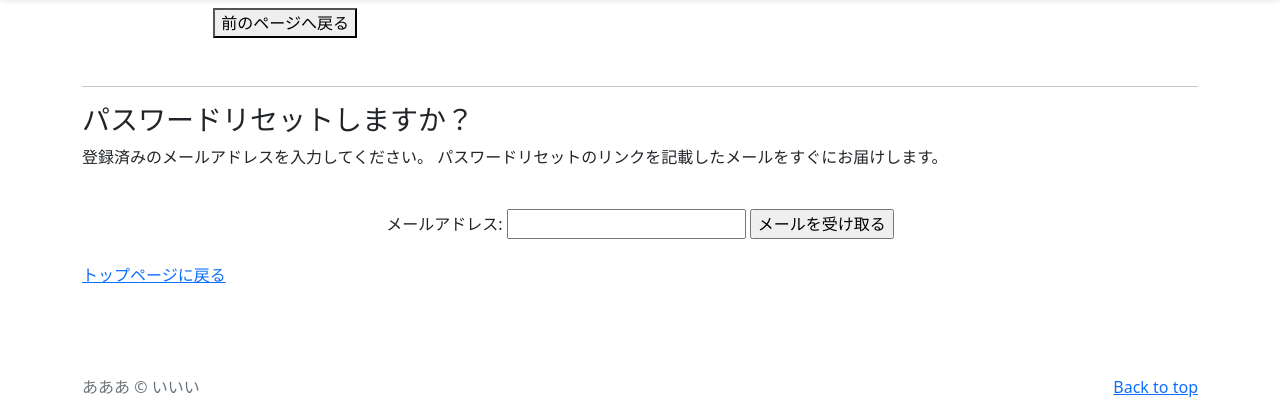
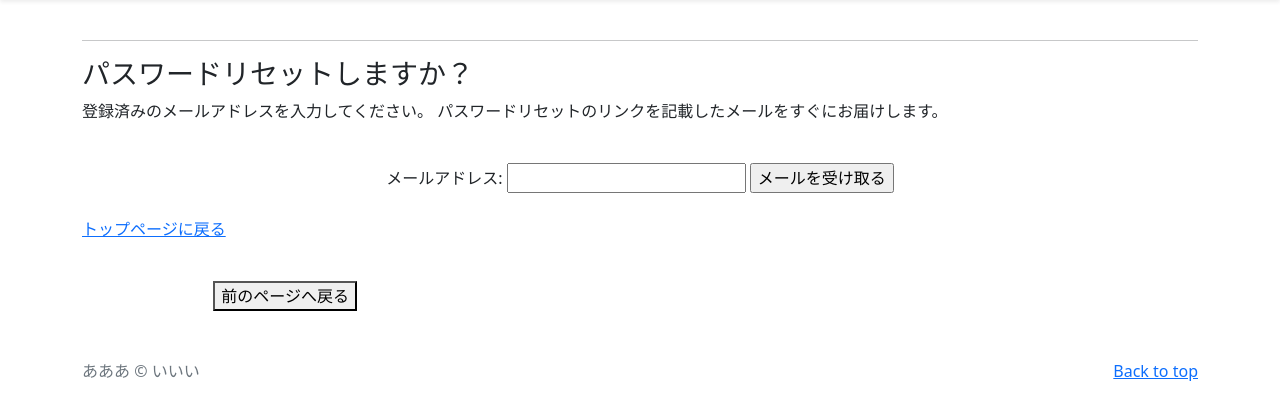
Before and after one commit to VCtoyohitotakeuchi/Picsta_Project3, a Django app: page /password_reset/ in a window 1280 px wide. Shown: the part 56-476 px from the top of the page. Run offline with Django 4.2, Linux system fonts and the light colour scheme.

Commit message:
戻るボタン下に行く

```diff
--- a/photo/templates/base.html
+++ b/photo/templates/base.html
@@ -93,10 +93,10 @@
 <main>
 <!--<main>タグの要素をすべて削除して以下に書き換え-->
 <!--メインコンテンツの本体部分は各ページのテンプレートで埋め込む-->
-  <div class="col offset-2 py-2">
+  {% block contents %}{% endblock %}
+  <div class="col offset-2">
     <button type="button" onclick="history.back()">前のページへ戻る</button>
   </div>
-  {% block contents %}{% endblock %}
 
 </main>
 <!-- フッター -->
```
